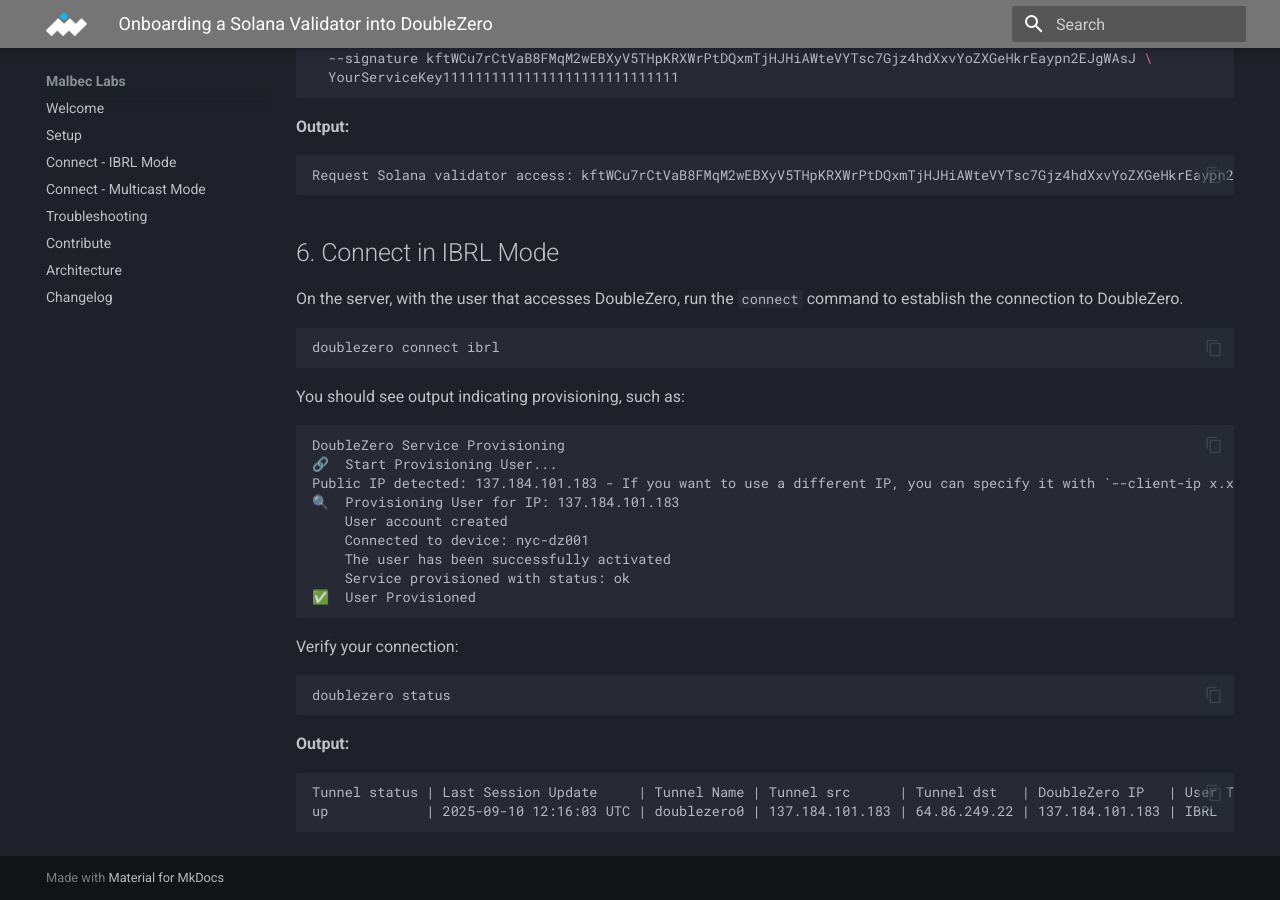
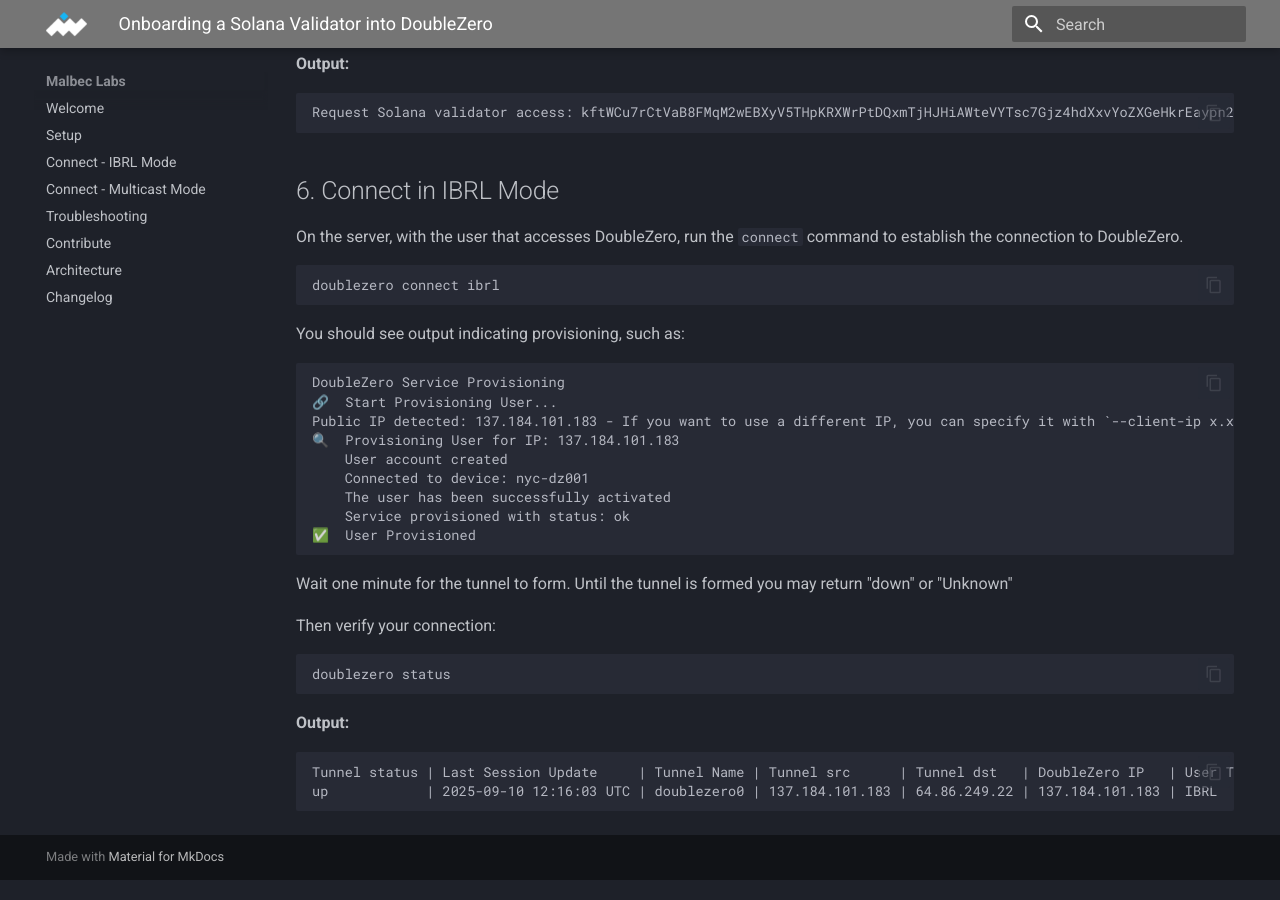
Before and after one commit to malbeclabs/docs, an MkDocs documentation site: the page built from docs/mainnet-beta-migration.md, in a window 1280 px wide and 900 px high, scrolled down 3556 px. Built offline with MkDocs 1.6.1 and Material for MkDocs 9.7.7, drawn with Linux system fonts in a browser that asks for light colours.

Commit message:
update wait time

````diff
--- a/docs/mainnet-beta-migration.md
+++ b/docs/mainnet-beta-migration.md
@@ -171,8 +171,9 @@
     Service provisioned with status: ok
 ✅  User Provisioned
 ```
+Wait one minute for the tunnel to form. Until the tunnel is formed you may return "down" or "Unknown"
 
-Verify your connection:
+Then verify your connection:
 
 ```bash
 doublezero status
````
Also changed, not shown: other parts of docs/mainnet-beta-migration.md (+2 -2 lines), docs/setup.md (+1 -1 lines).
